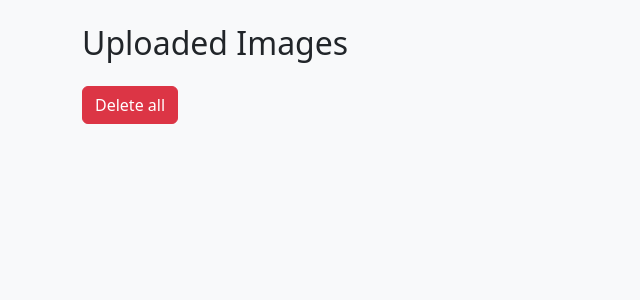
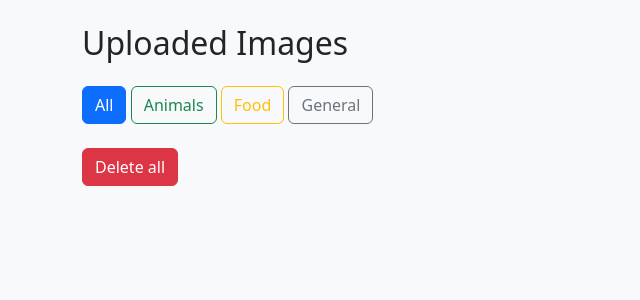
Before and after one commit to Giang-Davy/Image_Caption, a Flask app: page /images in a window 1280 px wide. Shown: the part 56-356 px from the top of the page, without its empty margins (0-640 px from the left). Run offline with Flask 3, Linux system fonts and the light colour scheme; the visitor is signed in with stand-in values (Sample User, id 1); data that the repository does not hold is empty; parts of the project's set-up code (start-up, migrations or seed data) failed here and were passed over.

Commit message:
add the filter on the app

```diff
--- a/Project/routes/image_routes.py
+++ b/Project/routes/image_routes.py
@@ -1,5 +1,5 @@
 #!/usr/bin/env python3
-from flask import Blueprint, render_template, session, redirect
+from flask import Blueprint, render_template, session, redirect, request
 from config import fs, captions_collection
 import base64
 from bson import ObjectId
@@ -12,9 +12,22 @@ def show_images():
         return redirect("/login")
 
     user_id = session['user_id']
+    category = request.args.get("category", "all")  # all, animal, food, general
+
     images_with_captions = []
 
-    for caption_doc in captions_collection.find({"user_id": user_id}):
+    if category == "all":
+        query = {"user_id": user_id}
+    elif category == "animal":
+        query = {"user_id": user_id, "is_animal": True}
+    elif category == "food":
+        query = {"user_id": user_id, "is_food": True}
+    elif category == "general":
+        query = {"user_id": user_id, "is_animal": False, "is_food": False}
+    else:
+        query = {"user_id": user_id}
+
+    for caption_doc in captions_collection.find(query):
         file_id = caption_doc["file_id"]
         try:
             file = fs.get(file_id)
@@ -29,7 +42,7 @@ def show_images():
         except Exception:
             continue
 
-    return render_template("images.html", images=images_with_captions)
+    return render_template("images.html", images=images_with_captions, category=category)
 
 
 @image_bp.route("/delete_all", methods=["POST"])
--- a/Project/templates/images.html
+++ b/Project/templates/images.html
@@ -2,6 +2,13 @@
 {% block title %}My Images{% endblock %}
 {% block content %}
 <h2 class="mb-4">Uploaded Images</h2>
+
+<div class="mb-4">
+    <a href="/images?category=all" class="btn btn-outline-primary {% if category=='all' %}active{% endif %}">All</a>
+    <a href="/images?category=animal" class="btn btn-outline-success {% if category=='animal' %}active{% endif %}">Animals</a>
+    <a href="/images?category=food" class="btn btn-outline-warning {% if category=='food' %}active{% endif %}">Food</a>
+    <a href="/images?category=general" class="btn btn-outline-secondary {% if category=='general' %}active{% endif %}">General</a>
+</div>
 
 <form action="/delete_all" method="post" class="mb-4">
     <button type="submit" class="btn btn-danger">Delete all</button>
```
Also changed, not shown: Project/routes/auth_routes.py (+4 -4 lines), Project/routes/upload_routes.py (+18 -8 lines).
